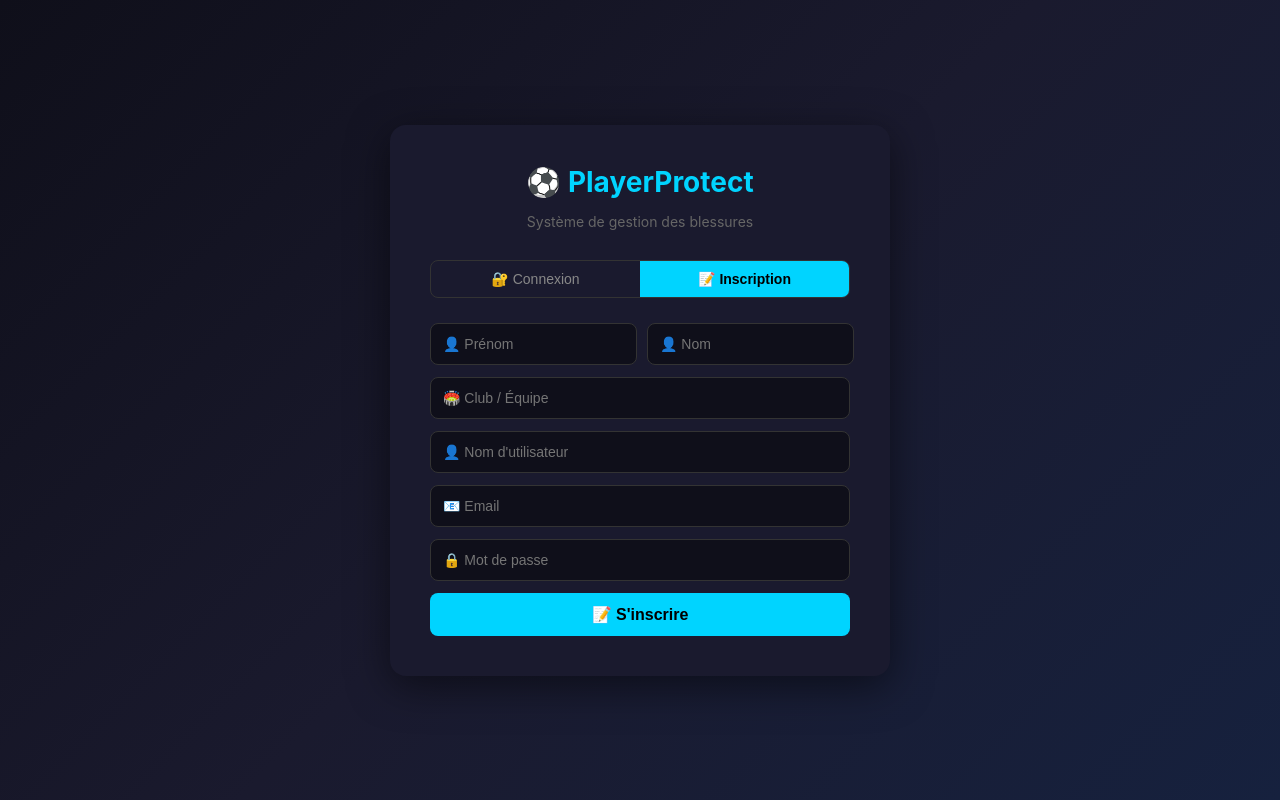
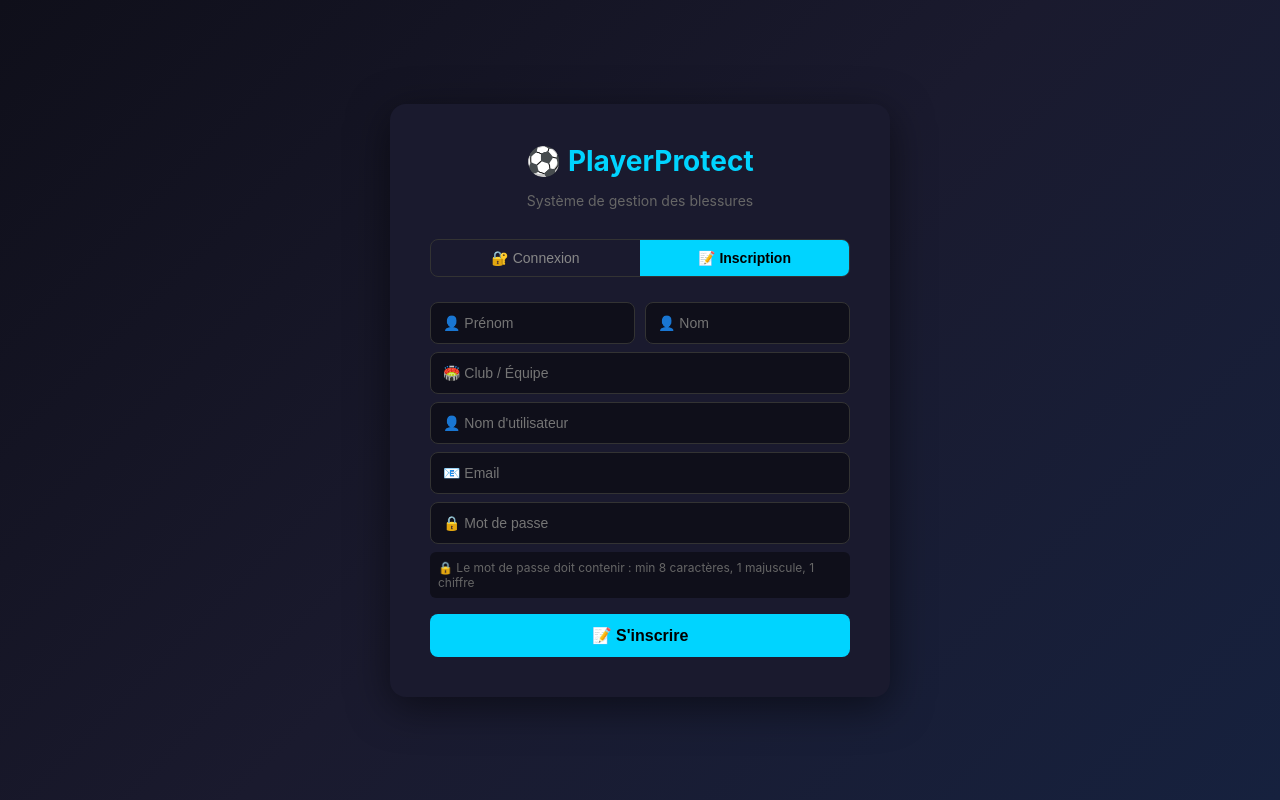
Before and after one commit to mohamedmalek18/PlayerProtect, a React (Create React App) app in the folder frontend/: page / in a window 1280 px wide. Both pictures are taken after a click on the button "📝 Inscription". Built offline with nearby package versions, Linux system fonts and the light colour scheme.

Commit message:
ajouter les controlles des saisie des champs

```diff
--- a/frontend/src/pages/Login.js
+++ b/frontend/src/pages/Login.js
@@ -7,10 +7,42 @@ const Login = ({ onLogin }) => {
     username: "", email: "", password: "",
     first_name: "", last_name: "", club: ""
   });
+  const [errors, setErrors] = useState({});
   const [msg, setMsg] = useState("");
   const [loading, setLoading] = useState(false);
 
+  // ── CLIENT-SIDE VALIDATION ──
+  const validate = () => {
+    const newErrors = {};
+
+    if (isRegister) {
+      if (!form.first_name) newErrors.first_name = "Prénom requis";
+      if (!form.last_name) newErrors.last_name = "Nom requis";
+      if (!form.username || form.username.length < 3)
+        newErrors.username = "Min 3 caractères";
+      if (!form.club) newErrors.club = "Club requis";
+    }
+
+    if (!form.email) {
+      newErrors.email = "Email requis";
+    } else if (!/^[^\s@]+@[^\s@]+\.[^\s@]+$/.test(form.email)) {
+      newErrors.email = "Format invalide (ex: coach@club.com)";
+    }
+
+    if (!form.password) {
+      newErrors.password = "Mot de passe requis";
+    } else if (isRegister) {
+      if (form.password.length < 8) newErrors.password = "Min 8 caractères";
+      else if (!/[A-Z]/.test(form.password)) newErrors.password = "Au moins 1 majuscule";
+      else if (!/[0-9]/.test(form.password)) newErrors.password = "Au moins 1 chiffre";
+    }
+
+    setErrors(newErrors);
+    return Object.keys(newErrors).length === 0;
+  };
+
   const handleSubmit = async () => {
+    if (!validate()) return;
     setLoading(true);
     try {
       if (isRegister) {
@@ -18,6 +50,7 @@ const Login = ({ onLogin }) => {
         setMsg("✅ Compte créé ! Connectez-vous.");
         setIsRegister(false);
         setForm({ username: "", email: "", password: "", first_name: "", last_name: "", club: "" });
+        setErrors({});
       } else {
         const res = await API.post("/auth/login", form);
         localStorage.setItem("token", res.data.token);
@@ -31,6 +64,22 @@ const Login = ({ onLogin }) => {
     setTimeout(() => setMsg(""), 4000);
   };
 
+  const Field = ({ name, placeholder, type = "text" }) => (
+    <div style={styles.field}>
+      <input
+        style={{ ...styles.input, ...(errors[name] ? styles.inputError : {}) }}
+        placeholder={placeholder}
+        type={type}
+        value={form[name]}
+        onChange={(e) => {
+          setForm({ ...form, [name]: e.target.value });
+          if (errors[name]) setErrors({ ...errors, [name]: "" });
+        }}
+      />
+      {errors[name] && <span style={styles.errorText}>⚠️ {errors[name]}</span>}
+    </div>
+  );
+
   return (
     <div style={styles.page}>
       <div style={styles.card}>
@@ -39,9 +88,13 @@ const Login = ({ onLogin }) => {
 
         <div style={styles.tabs}>
           <button style={{ ...styles.tab, ...(!isRegister ? styles.activeTab : {}) }}
-            onClick={() => setIsRegister(false)}>🔐 Connexion</button>
+            onClick={() => { setIsRegister(false); setErrors({}); }}>
+            🔐 Connexion
+          </button>
           <button style={{ ...styles.tab, ...(isRegister ? styles.activeTab : {}) }}
-            onClick={() => setIsRegister(true)}>📝 Inscription</button>
+            onClick={() => { setIsRegister(true); setErrors({}); }}>
+            📝 Inscription
+          </button>
         </div>
 
         {msg && <div style={styles.msg}>{msg}</div>}
@@ -50,21 +103,22 @@ const Login = ({ onLogin }) => {
           {isRegister && (
             <>
               <div style={styles.row}>
-                <input style={styles.input} placeholder="👤 Prénom" value={form.first_name}
-                  onChange={(e) => setForm({ ...form, first_name: e.target.value })} />
-                <input style={styles.input} placeholder="👤 Nom" value={form.last_name}
-                  onChange={(e) => setForm({ ...form, last_name: e.target.value })} />
+                <Field name="first_name" placeholder="👤 Prénom" />
+                <Field name="last_name" placeholder="👤 Nom" />
               </div>
-              <input style={styles.inputFull} placeholder="🏟️ Club / Équipe" value={form.club}
-                onChange={(e) => setForm({ ...form, club: e.target.value })} />
-              <input style={styles.inputFull} placeholder="👤 Nom d'utilisateur" value={form.username}
-                onChange={(e) => setForm({ ...form, username: e.target.value })} />
+              <Field name="club" placeholder="🏟️ Club / Équipe" />
+              <Field name="username" placeholder="👤 Nom d'utilisateur" />
             </>
           )}
-          <input style={styles.inputFull} placeholder="📧 Email" type="email" value={form.email}
-            onChange={(e) => setForm({ ...form, email: e.target.value })} />
-          <input style={styles.inputFull} placeholder="🔒 Mot de passe" type="password" value={form.password}
-            onChange={(e) => setForm({ ...form, password: e.target.value })} />
+          <Field name="email" placeholder="📧 Email" type="email" />
+          <Field name="password" placeholder="🔒 Mot de passe" type="password" />
+
+          {isRegister && (
+            <div style={styles.passwordHint}>
+              🔒 Le mot de passe doit contenir : min 8 caractères, 1 majuscule, 1 chiffre
+            </div>
+          )}
+
           <button style={styles.btn} onClick={handleSubmit} disabled={loading}>
             {loading ? "⏳ Chargement..." : isRegister ? "📝 S'inscrire" : "🔐 Se connecter"}
           </button>
@@ -83,11 +137,14 @@ const styles = {
   tab: { flex: 1, padding: "10px", background: "transparent", border: "none", color: "#888", cursor: "pointer", fontSize: "14px" },
   activeTab: { background: "#00d4ff", color: "#000", fontWeight: "bold" },
   msg: { background: "#1e3a2e", color: "#00ff88", padding: "10px", borderRadius: "8px", marginBottom: "15px", fontSize: "14px" },
-  form: { display: "flex", flexDirection: "column", gap: "12px" },
+  form: { display: "flex", flexDirection: "column", gap: "8px" },
   row: { display: "flex", gap: "10px" },
-  input: { flex: 1, background: "#0f0f1a", border: "1px solid #333", color: "#fff", padding: "12px", borderRadius: "8px", fontSize: "14px" },
-  inputFull: { background: "#0f0f1a", border: "1px solid #333", color: "#fff", padding: "12px", borderRadius: "8px", fontSize: "14px" },
-  btn: { background: "#00d4ff", color: "#000", border: "none", padding: "12px", borderRadius: "8px", fontWeight: "bold", cursor: "pointer", fontSize: "16px" },
+  field: { display: "flex", flexDirection: "column", gap: "4px", textAlign: "left" },
+  input: { background: "#0f0f1a", border: "1px solid #333", color: "#fff", padding: "12px", borderRadius: "8px", fontSize: "14px", width: "100%", boxSizing: "border-box" },
+  inputError: { border: "1px solid #ff4444" },
+  errorText: { color: "#ff4444", fontSize: "12px" },
+  passwordHint: { color: "#666", fontSize: "12px", textAlign: "left", background: "#0f0f1a", padding: "8px", borderRadius: "6px" },
+  btn: { background: "#00d4ff", color: "#000", border: "none", padding: "12px", borderRadius: "8px", fontWeight: "bold", cursor: "pointer", fontSize: "16px", marginTop: "8px" },
 };
 
 export default Login;
```
